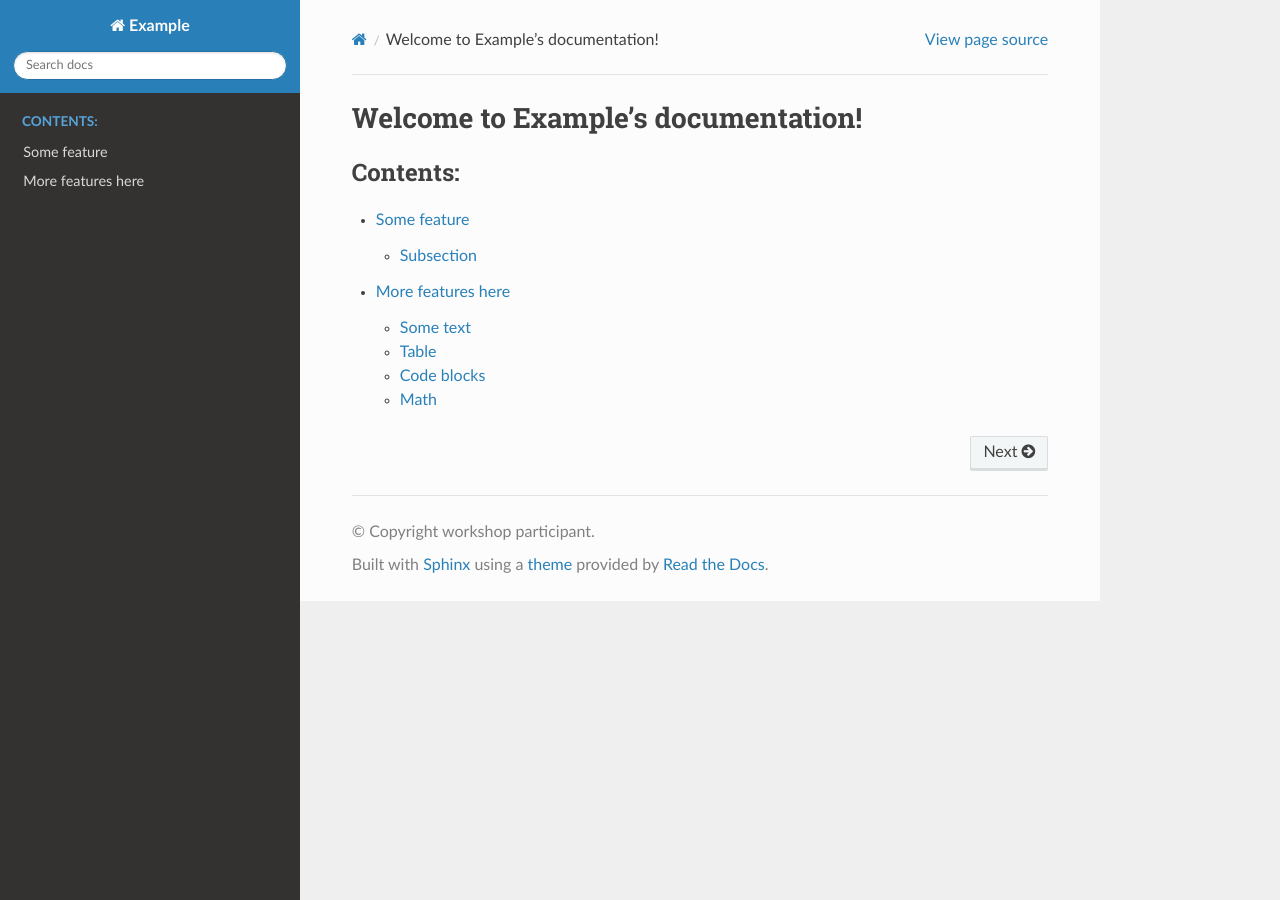
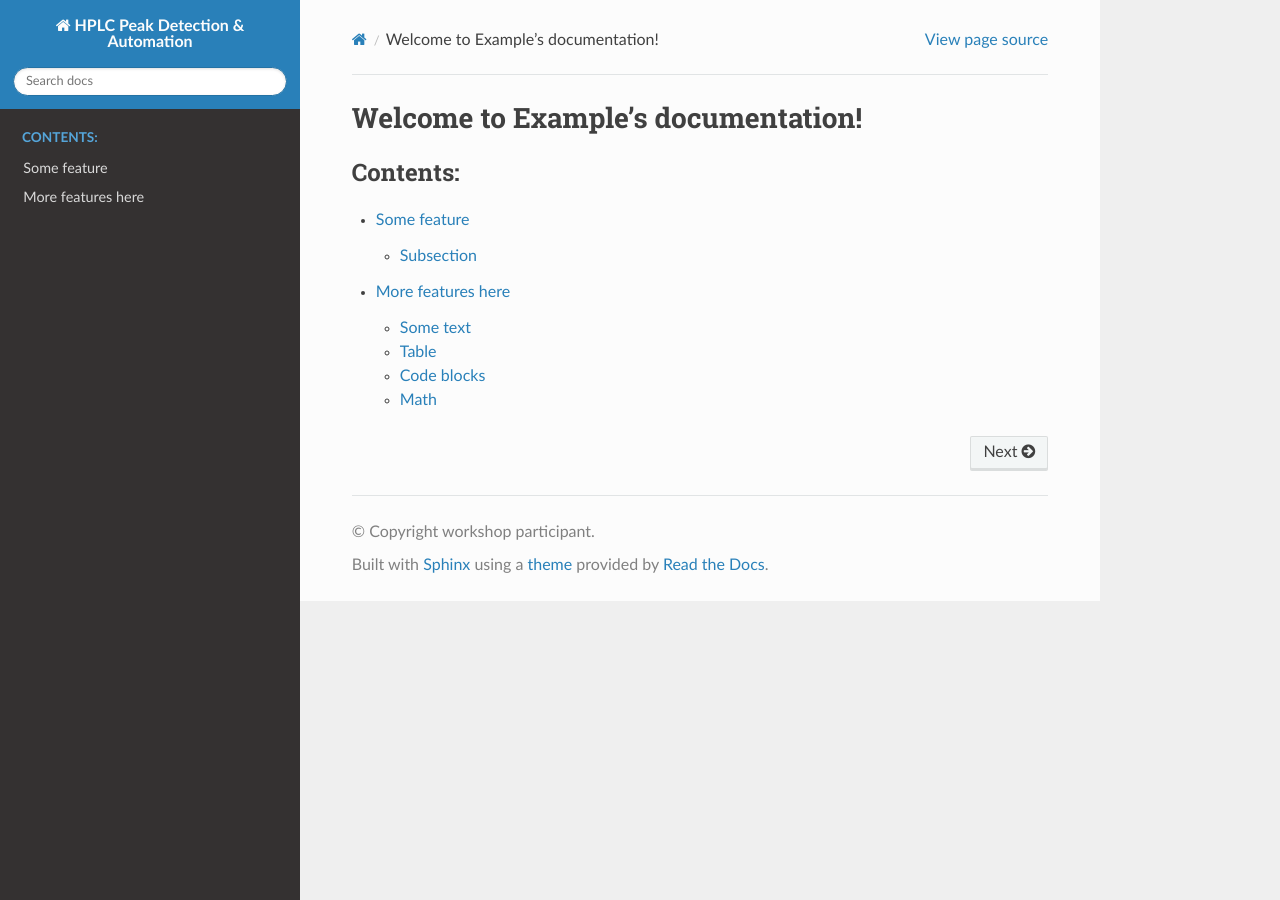
Before and after one commit to pcichowicz/HPLC, a Sphinx documentation site: the page built from doc/index.rst, in a window 1280 px wide. Built offline with Sphinx 7.4.7 and the Read the Docs theme 3.1.0, drawn with Linux system fonts in a browser that asks for light colours.

Commit message:
Update conf.py

```diff
--- a/doc/conf.py
+++ b/doc/conf.py
@@ -6,9 +6,9 @@
 # -- Project information -----------------------------------------------------
 # https://www.sphinx-doc.org/en/master/usage/configuration.html#project-information
 
-project = 'Example'
+project = 'HPLC Peak Detection & Automation'
 copyright = 'workshop participant'
-author = 'workshop participant'
+author = 'Patrick Cichowicz'
 release = '0.1'
 
 
```
